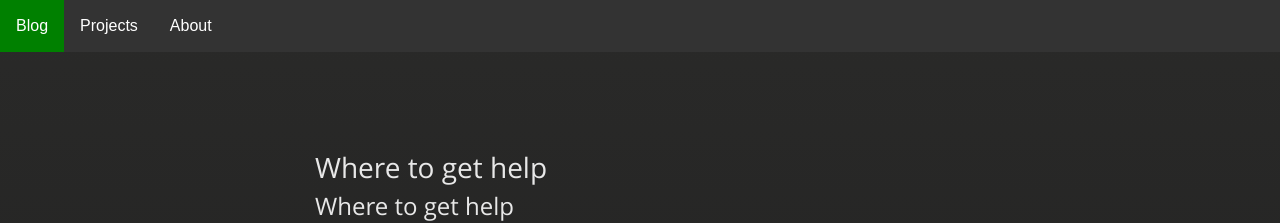
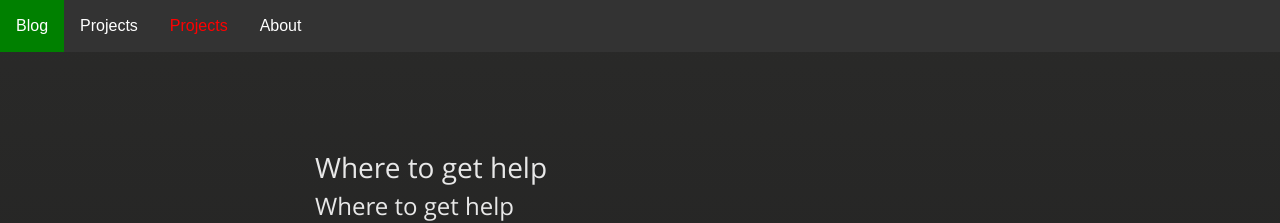
Before and after one commit to naveenspace7/portfolio, a Jekyll site: the page built from docs/SUPPORT.md, in a window 1280 px wide. Shown: the top 223 px of the page. Built offline with Jekyll 4.4.1, drawn with Linux system fonts in a browser that asks for light colours; our own code applies the rules of GitHub Pages for plain Markdown files.

Commit message:
Change tab color

```diff
--- a/_layouts/default_post.html
+++ b/_layouts/default_post.html
@@ -83,6 +83,7 @@
     <div class="navbar">
       <a href="https://naveenspace7.github.io/" {% if page.url == "/" %}style="color: red;"{% endif %}>Blog</a>
       <a href="https://naveenspace7.github.io/portfolio/" {% if page.url == "/portfolio/" %}style="color: red;"{% endif %}>Projects</a>
+      <a href="https://naveenspace7.github.io/portfolio/" style="color: red;">Projects</a>
       <a href="https://naveenspace7.github.io/about/" {% if page.url == "/about/" %}style="color: red;"{% endif %}>About</a>
     </div>
 
```
